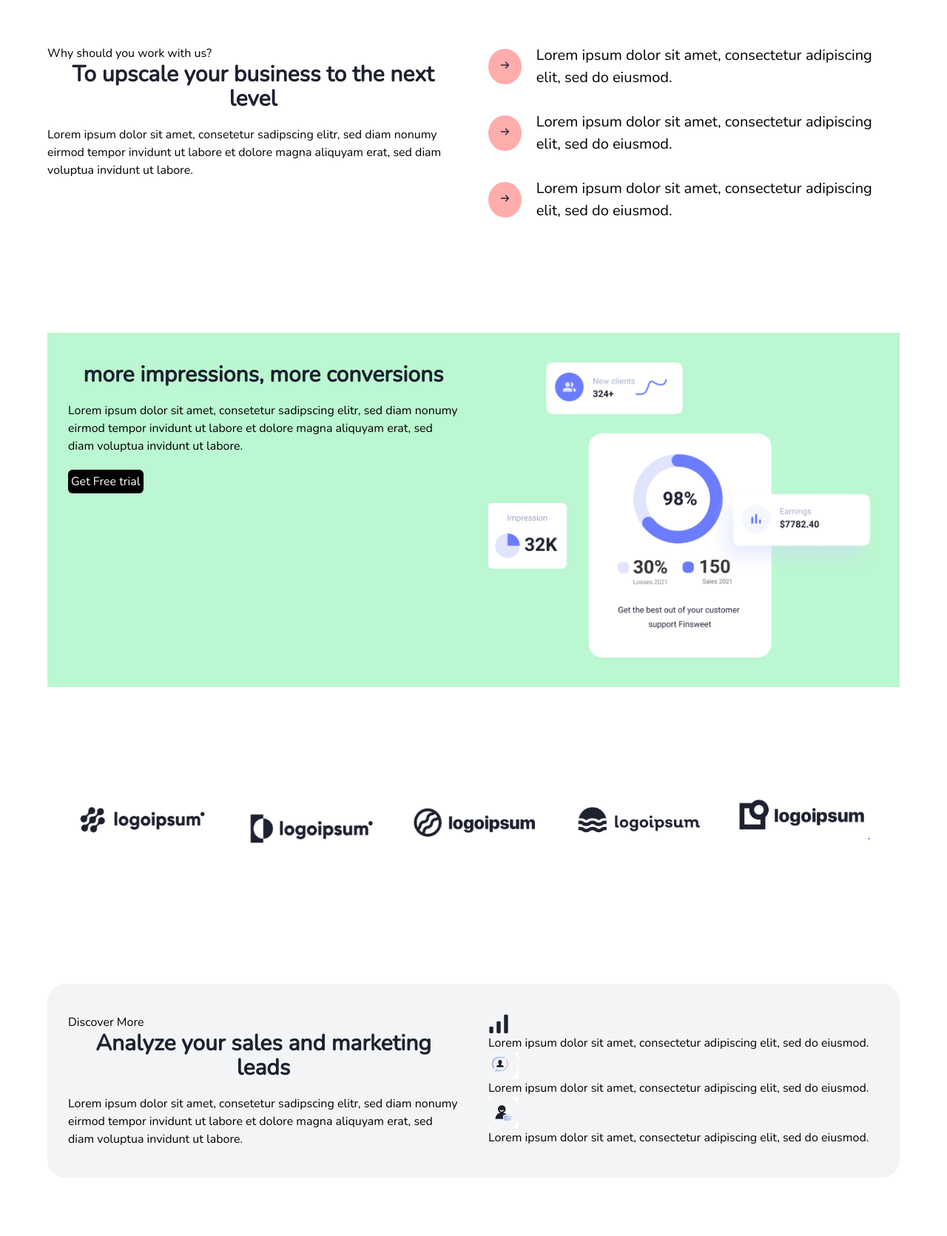
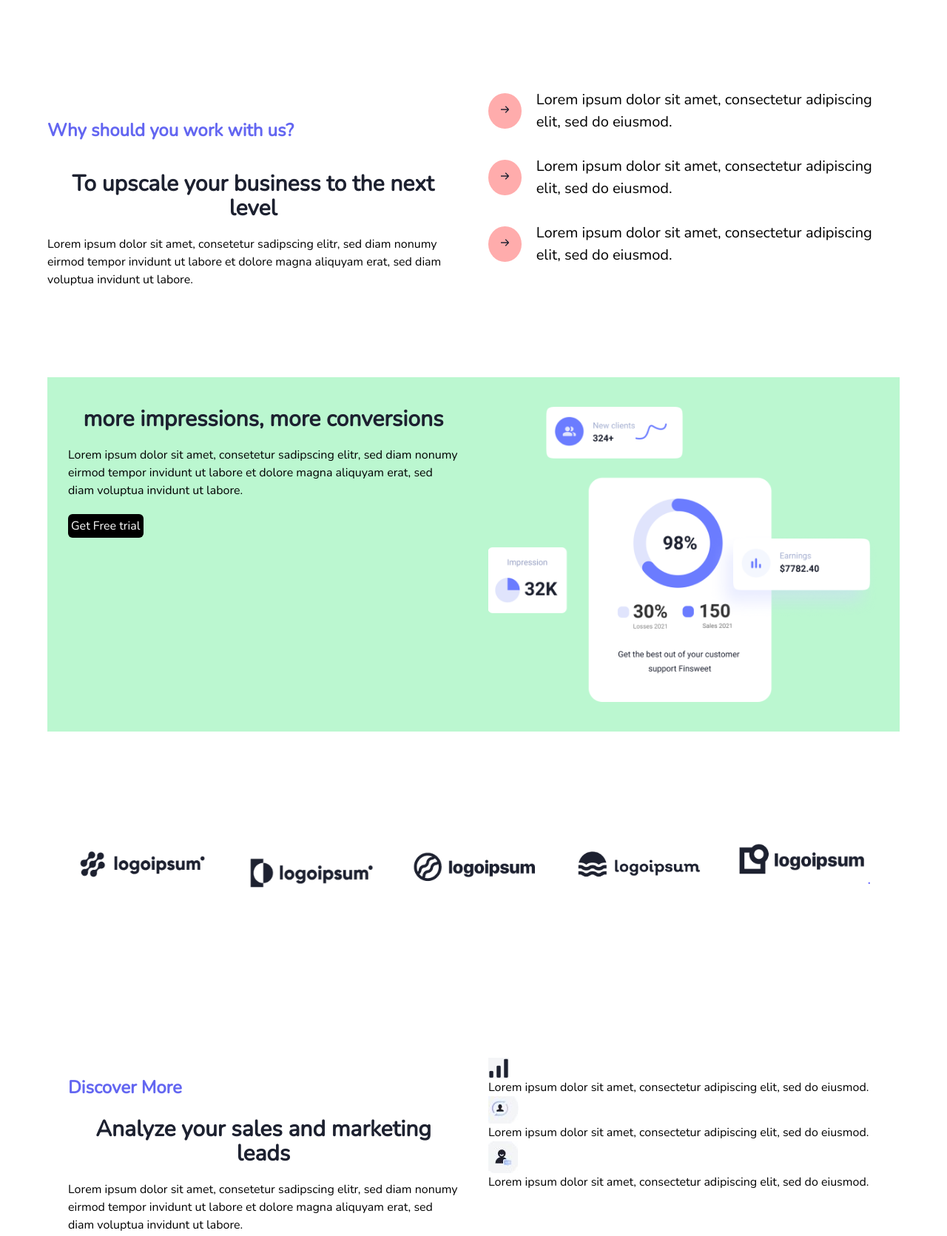
Before and after one commit to rithaven/Finsweet-cloning, a website: page index.html in a window 1280 px wide. Shown: the part 1749-3420 px from the top of the page at 74% size. Drawn offline with nearby package versions, Linux system fonts and the light colour scheme; files that its build step writes are made by us from their sources.

Commit message:
last commit

```diff
--- a/index.html
+++ b/index.html
@@ -62,7 +62,7 @@
         </div>
       </div>
       <div class="about-us">
-        <p class="about-us__title">High-quality</p>
+        <p class="about-us__title mt-10 py-3 text-2xl">High-quality</p>
         <p class="title">
           We have the Best Solution <br />
           for your Business
@@ -87,7 +87,7 @@
     </div>
     <section class="more">
       <div class="more__item more__item--left">
-        <p class="small-title">Why should you work with us?</p>
+        <p class="small-title text-indigo-500  py-10 text-2xl font-bold">Why should you work with us?</p>
         <p class="title">To upscale your business to the next level</p>
         <p class="more__desc more__desc--small">Lorem ipsum dolor sit amet, consetetur sadipscing elitr, sed diam nonumy eirmod tempor invidunt ut labore et dolore magna aliquyam erat, sed diam voluptua invidunt ut labore.</p>
       </div>
@@ -128,7 +128,7 @@
  </section>
  <section class="sales">
     <div class="sales__item sales__item--left">
-      <p class="small-title">Discover More</p>
+      <p class="small-title text-indigo-500 py-6 font-bold text-2xl">Discover More</p>
       <p class="title">Analyze your sales and marketing leads</p>
       <p class="sales__desc sales__desc--small">Lorem ipsum dolor sit amet, consetetur sadipscing elitr, sed diam nonumy eirmod tempor invidunt ut labore et dolore magna aliquyam erat, sed diam voluptua invidunt ut labore.</p>
     </div>
@@ -236,7 +236,7 @@
         <img src="images/logo-white.png" class="footer__logo" />
         <p class="footer__text">Subscribe to our Newsletter</p>
         <div class="footer-down__form">
-            <input class="footer-down__input" type="text" placeholder="Your Email">
+            <input class="footer-down__input" type="text" placeholder="Enter Your Email">
             <button class="button button--background">Subscribe</button>
         </div>
     </div>
--- a/input.css
+++ b/input.css
@@ -122,7 +122,7 @@
     @apply grid grid-cols-5 m-auto w-fit  p-[40px] pt-[50px] pb-[50px] gap-[40px] rounded-[24px] mr-[5%] ml-[5%] mt-[50px];
 }
 .sales{
-    @apply mr-[5%] ml-[5%]  mt-[120px] gap-[40px] grid grid-cols-2 mb-[100px]  py-10 px-7 bg-gray-100 rounded-3xl;
+    @apply mr-[5%] ml-[5%]  mt-[120px] gap-[40px] grid grid-cols-2 mb-[100px]  py-10 px-7 rounded-3xl;
 }
 .feature{
     @apply text-center font-bold  text-6xl ;
```
Also changed, not shown: css/style.css.
